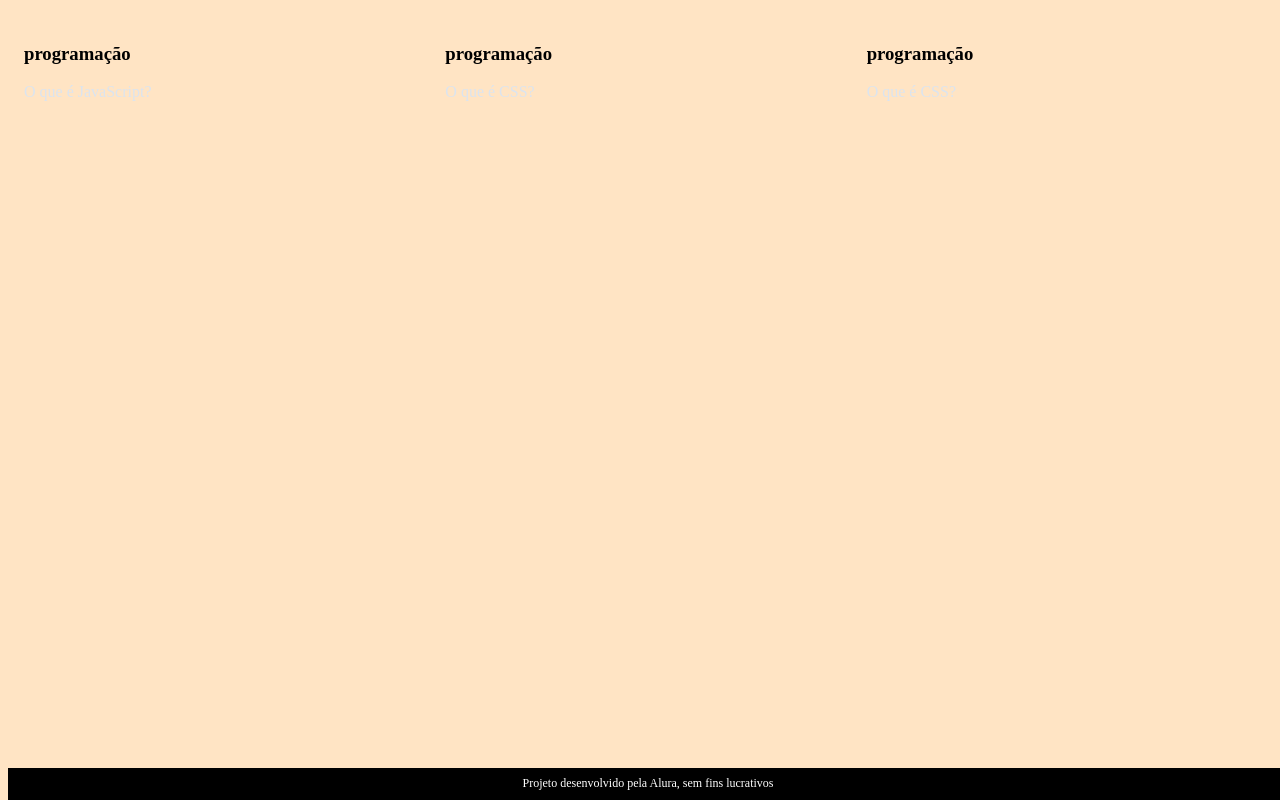
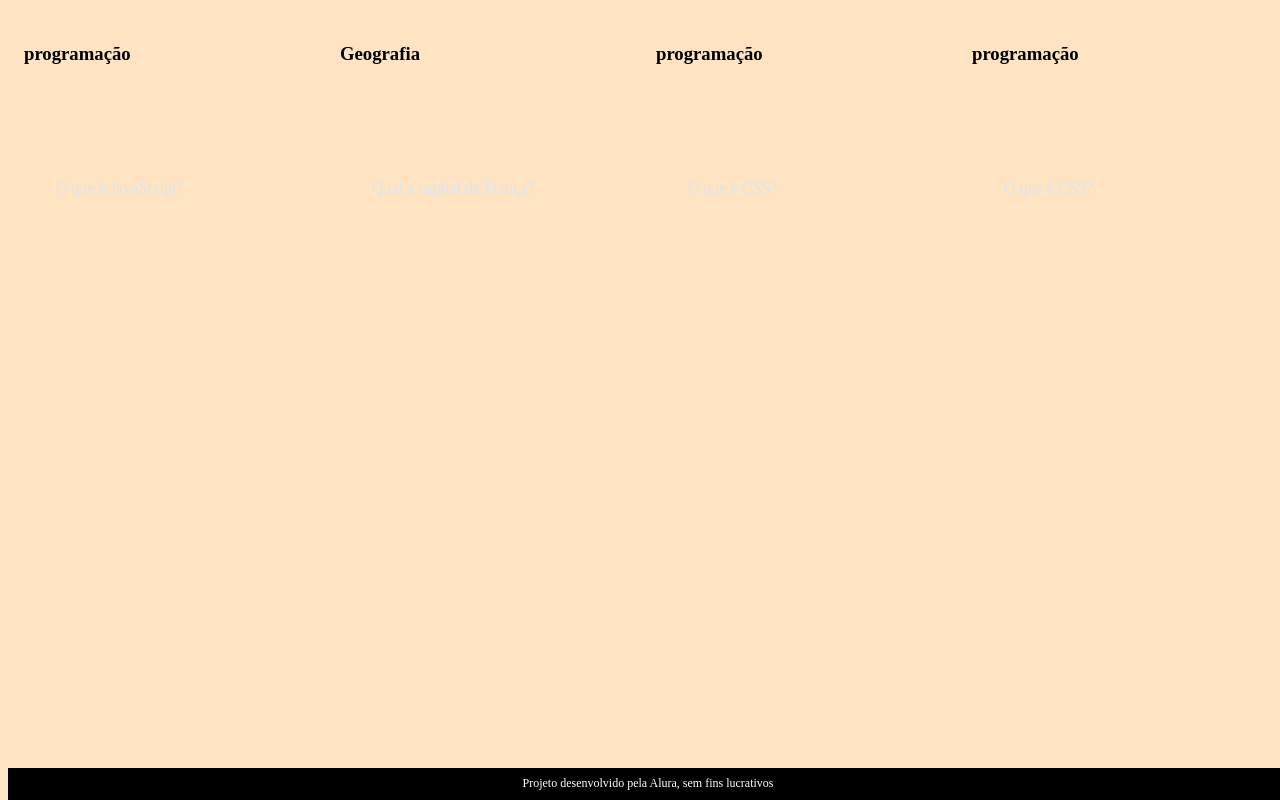
Before and after one commit to raquelyy/flashcard, a plain HTML site: page index.html in a window 1280 px wide. Drawn offline with Linux system fonts and the light colour scheme.

Commit message:
conteudo

```diff
--- a/index.html
+++ b/index.html
@@ -20,6 +20,17 @@
             </div>
         </div>
         </article>
+        <article class="cartao">
+         <div class="cartao__conteudo">
+             <h3>Geografia</h3>
+             <div class="cartao__conteudo__pergunta">
+                <p> Qual a capital da França?</p>
+             </div>
+             <div class="cartao__conteudo__resposta">
+                <p>A capital da França é Paris.</p>
+             </div>
+         </div>
+         </article>
         <article class="cartao">
             <div class="cartao__conteudo">
                 <h3>programação</h3>
--- a/style.css
+++ b/style.css
@@ -55,6 +55,12 @@ footer p {
     backface-visibility: hidden;
 }
 
+.cartao__conteudo p{
+    margin-top: 1rem;
+    padding: 2rem;
+    margin-top: 4rem;
+}
+
 .cartao__conteudo__pergunta p {
     color:var(--text-color);
     font-weight: 500;
@@ -73,6 +79,8 @@ footer p {
 .cartao__conteudo__pergunta,
 .cartao__conteudo__resposta {
     backface-visibility: hidden;
+    position: absolute;
+
 }
 
 .cartao__conteudo__resposta {
```
